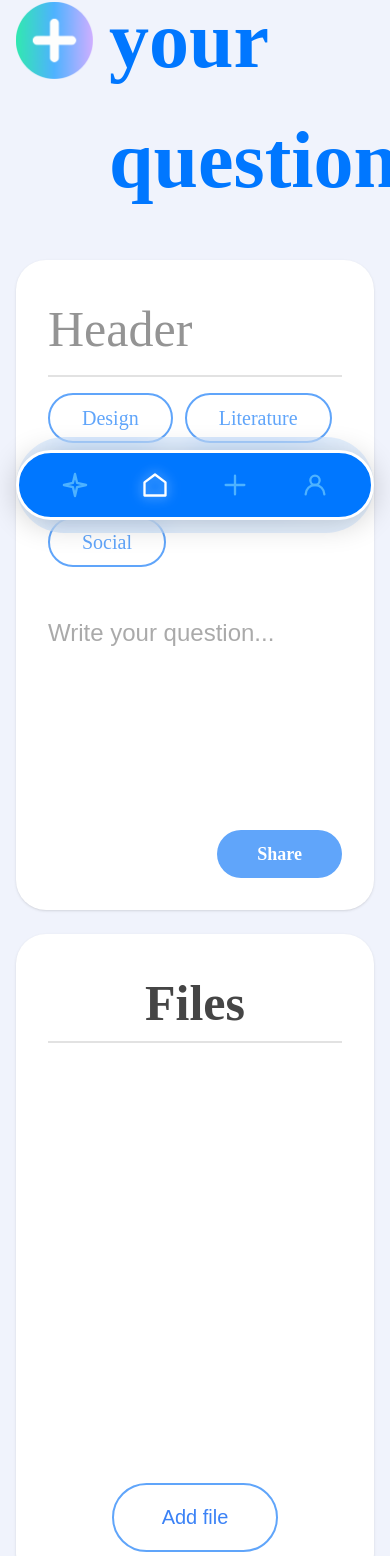
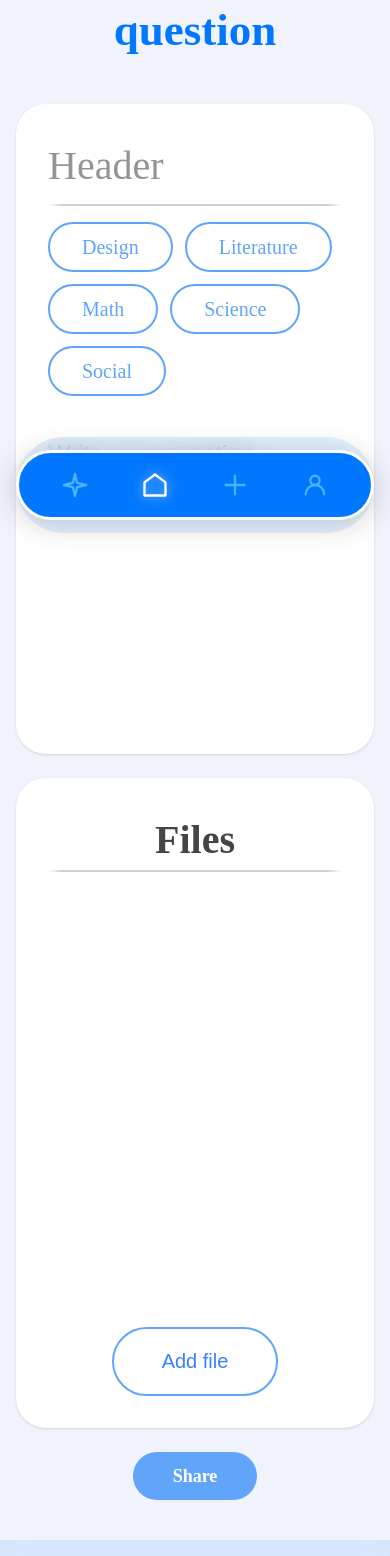
Before and after one commit to 1Nicocard/CampusCircle, a React (Vite) app in the folder project/: page / in a window 390 px wide. Shown: the part 300-1856 px from the top of the page. Built offline with nearby package versions, Linux system fonts and the light colour scheme; a web font is replaced by a local one.

Commit message:
feat: finalize post creation UI and file handling

```diff
--- a/project/src/Pages/post/Post.tsx
+++ b/project/src/Pages/post/Post.tsx
@@ -3,10 +3,15 @@ import { Button } from "../../Components/Button";
 import { Trash2 } from "lucide-react";
 
 export default function Post() {
+  // Subjects selector
   const subjects = ["Design", "Literature", "Math", "Science", "Social"];
   const [selectedSubjects, setSelectedSubjects] = useState<string[]>([]);
+
+  // Text fields
   const [header, setHeader] = useState("");
   const [text, setText] = useState("");
+
+  // Files manager
   const [files, setFiles] = useState<File[]>([]);
   const fileInputRef = useRef<HTMLInputElement | null>(null);
 
@@ -27,55 +32,72 @@ export default function Post() {
     setFiles((prev) => prev.filter((_, i) => i !== index));
   };
 
+  // File style + open
   const getFileIcon = (file: File) => {
     const name = file.name.toLowerCase();
-    if (name.endsWith(".pdf"))
-      return "https://cdn-icons-png.flaticon.com/512/337/337946.png";
+    if (name.endsWith(".pdf")) return "https://cdn-icons-png.flaticon.com/512/337/337946.png";
     if (name.endsWith(".jpg") || name.endsWith(".jpeg") || name.endsWith(".png"))
       return "https://cdn-icons-png.flaticon.com/512/337/337940.png";
-    if (name.endsWith(".mp3"))
-      return "https://cdn-icons-png.flaticon.com/512/727/727240.png";
+    if (name.endsWith(".mp3")) return "https://cdn-icons-png.flaticon.com/512/727/727240.png";
     return "https://cdn-icons-png.flaticon.com/512/833/833524.png";
   };
 
-  const formatFileName = (name: string) => {
-    return name.length > 45 ? name.slice(0, 45) + "..." : name;
-  };
+  const formatFileName = (name: string) =>
+    name.length > 45 ? name.slice(0, 45) + "..." : name;
 
   const openFile = (file: File) => {
     const url = URL.createObjectURL(file);
     window.open(url, "_blank");
   };
 
+  // Share action
+  const handleShare = () => {
+    if (header.trim() === "" || text.trim() === "") {
+      alert("Please complete the Header and Question before sharing.");
+      return;
+    }
+    console.log("✅ Enviar datos:", { header, text, selectedSubjects, files });
+  };
+
   return (
-    <div className="container pt-40 pb-10 bg-[#F0F3FC] min-h-screen">
-      <div className="flex items-center gap-4 mb-10">
+    <div className="container pt-36 pb-10 bg-[#F0F3FC] min-h-screen">
+
+      {/* Title */}
+      <div className="flex flex-col items-center text-center gap-2 mb-10 lg:flex-row lg:text-left lg:items-center lg:gap-4">
         <img src="/src/Assets/+.png" alt="Add" className="w-[77px] h-[77px]" />
-        <h1 className="font-[Satoshi] font-bold text-[80px] text-[#0077FF]">Create your question</h1>
+        <h1 className="font-[Satoshi] font-bold text-[#0077FF] text-[45px] lg:text-[80px] text-center">
+          Create your question
+        </h1>
       </div>
 
       <div className="grid grid-cols-12 gap-6">
 
+        {/* Panel left */}
         <div className="col-span-12 lg:col-span-8 bg-white rounded-[30px] shadow p-8 flex flex-col" style={{ height: "650px" }}>
+
           <input
             type="text"
             value={header}
             onChange={(e) => setHeader(e.target.value)}
             placeholder="Header"
-            className="w-full bg-transparent outline-none font-[Satoshi] text-[50px] text-[#949494] placeholder-[#949494] mb-2"
+            className="w-full bg-transparent outline-none font-[Satoshi] text-[40px] lg:text-[50px] text-[#949494] placeholder-[#949494] mb-2"
           />
 
-          <div className="h-[2px] w-full bg-[#CFCFCF] opacity-60 mb-4"></div>
+          <div
+            className="w-full rounded-full mb-4"
+            style={{ height: "2px", background: "linear-gradient(90deg, #FFFFFF 0%, #CFCFCF 5%, #CFCFCF 95%, #FFFFFF 100%)" }}
+          ></div>
 
+          {/* Subject tags */}
           <div className="flex flex-wrap gap-3 mb-4">
             {subjects.map((subj) => (
               <button
                 key={subj}
                 onClick={() => toggleSubject(subj)}
                 className={`px-8 py-2 rounded-full border-[2px] text-[20px] font-[Satoshi] flex items-center gap-2
-                ${selectedSubjects.includes(subj)
-                  ? "bg-blue-400 text-white border-blue-400"
-                  : "border-blue-400 text-blue-400 hover:bg-blue-50"}`}
+                  ${selectedSubjects.includes(subj)
+                    ? "bg-blue-400 text-white border-blue-400"
+                    : "border-blue-400 text-blue-400 hover:bg-blue-50"}`}
               >
                 {subj}
                 {selectedSubjects.includes(subj) && <span>✕</span>}
@@ -83,23 +105,36 @@ export default function Post() {
             ))}
           </div>
 
+          {/* Question text */}
           <textarea
             value={text}
             onChange={(e) => setText(e.target.value)}
             placeholder="Write your question..."
-            className="mt-8 w-full flex-grow resize-none bg-transparent outline-none font-sarala text-[24px] text-[#565656] placeholder:text-[#565656]/50"
+            className="mt-6 w-full flex-grow resize-none bg-transparent outline-none font-sarala text-[24px] text-[#565656] placeholder:text-[#565656]/50"
           />
 
-          <Button variant="important" className="self-end mt-3">Share</Button>
+          {/* Share button desktop */}
+          <Button
+            variant="important"
+            className="self-end mt-3 hidden lg:block"
+            disabled={header.trim() === "" || text.trim() === ""}
+            onClick={handleShare}
+          >
+            Share
+          </Button>
         </div>
 
-        <div
-          className="col-span-12 lg:col-span-4 bg-white rounded-[30px] shadow p-8 flex flex-col items-center"
-          style={{ height: "650px" }}
-        >
-          <h2 className="font-[Satoshi] font-bold text-[50px] text-[#454545] text-center">Files</h2>
-          <div className="h-[2px] w-full bg-[#CFCFCF] opacity-60 mb-4"></div>
+        {/* Panel right */}
+        <div className="col-span-12 lg:col-span-4 bg-white rounded-[30px] shadow p-8 flex flex-col items-center" style={{ height: "650px" }}>
 
+          <h2 className="font-[Satoshi] font-bold text-[40px] lg:text-[50px] text-[#454545] text-center">Files</h2>
+
+          <div
+            className="w-full rounded-full mb-4"
+            style={{ height: "2px", background: "linear-gradient(90deg, #FFFFFF 0%, #CFCFCF 5%, #CFCFCF 95%, #FFFFFF 100%)" }}
+          ></div>
+
+          {/* File list */}
           <div className="flex flex-col gap-4 flex-grow overflow-y-auto w-full pr-2">
             {files.map((file, index) => (
               <div
@@ -109,12 +144,7 @@ export default function Post() {
               >
                 <div className="flex items-center gap-3 w-[80%]">
                   <img src={getFileIcon(file)} className="w-8 h-8 flex-shrink-0" />
-
-                  {/* Tooltip con nombre completo + recorte visual */}
-                  <span
-                    title={file.name}
-                    className="font-sarala text-[20px] text-[#565656] truncate"
-                  >
+                  <span title={file.name} className="font-sarala text-[20px] text-[#565656] truncate">
                     {formatFileName(file.name)}
                   </span>
                 </div>
@@ -124,7 +154,7 @@ export default function Post() {
                   color="#CFCFCF"
                   className="cursor-pointer hover:opacity-70 flex-shrink-0"
                   onClick={(e) => {
-                    e.stopPropagation(); // ← Para que NO abra el archivo cuando borras
+                    e.stopPropagation();
                     removeFile(index);
                   }}
                 />
@@ -132,23 +162,25 @@ export default function Post() {
             ))}
           </div>
 
+          {/* Add file */}
           <div className="mt-4 w-full text-center">
-            <input
-              ref={fileInputRef}
-              type="file"
-              multiple
-              accept=".pdf,.jpg,.jpeg,.png,.mp3"
-              className="hidden"
-              onChange={handleFileUpload}
-            />
-
-            <div onClick={() => fileInputRef.current?.click()}>
-              <Button variant="secondary">Add file</Button>
-            </div>
+            <input ref={fileInputRef} type="file" multiple accept=".pdf,.jpg,.jpeg,.png,.mp3" className="hidden" onChange={handleFileUpload} />
+            <Button variant="secondary" onClick={() => fileInputRef.current?.click()}>
+              Add file
+            </Button>
           </div>
-
         </div>
       </div>
+
+      {/* Share button mobile */}
+      <Button
+        variant="important"
+        className="block lg:hidden mx-auto mt-6"
+        disabled={header.trim() === "" || text.trim() === ""}
+        onClick={handleShare}
+      >
+        Share
+      </Button>
     </div>
   );
 }
```
